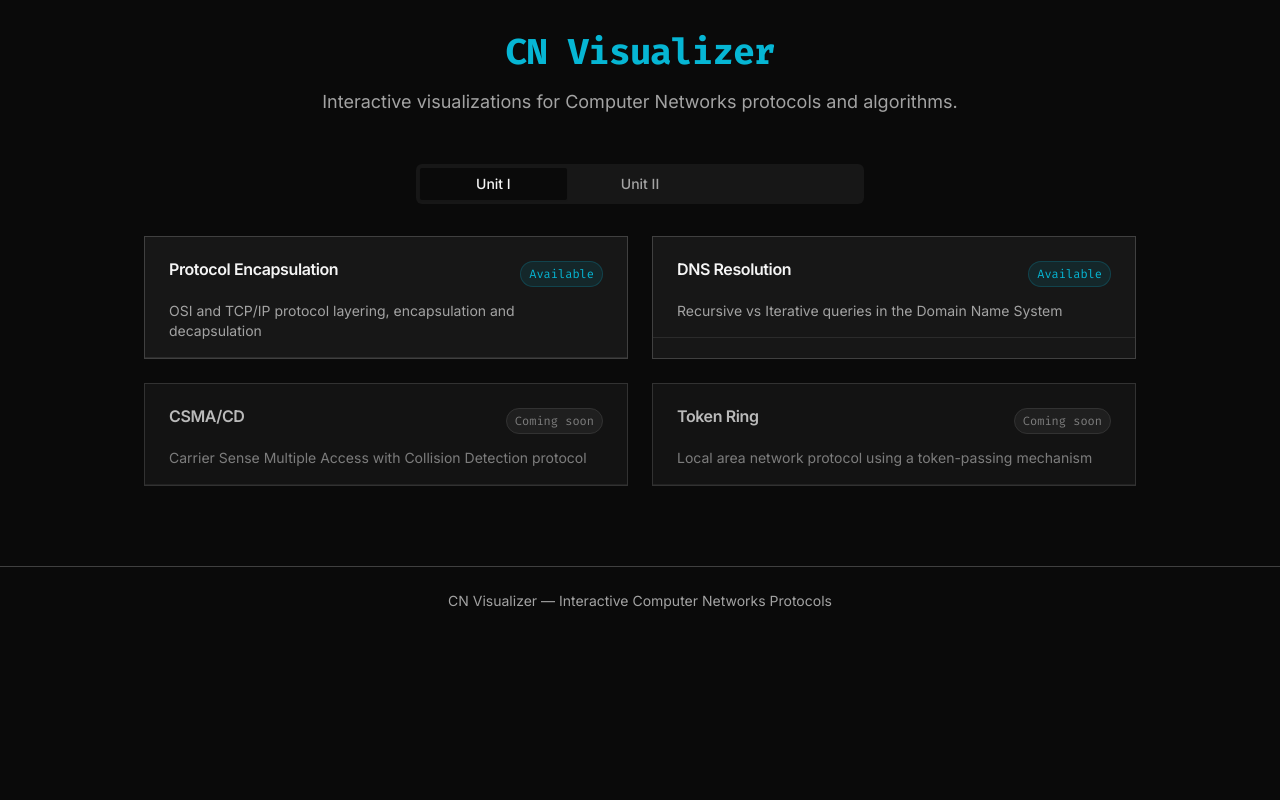
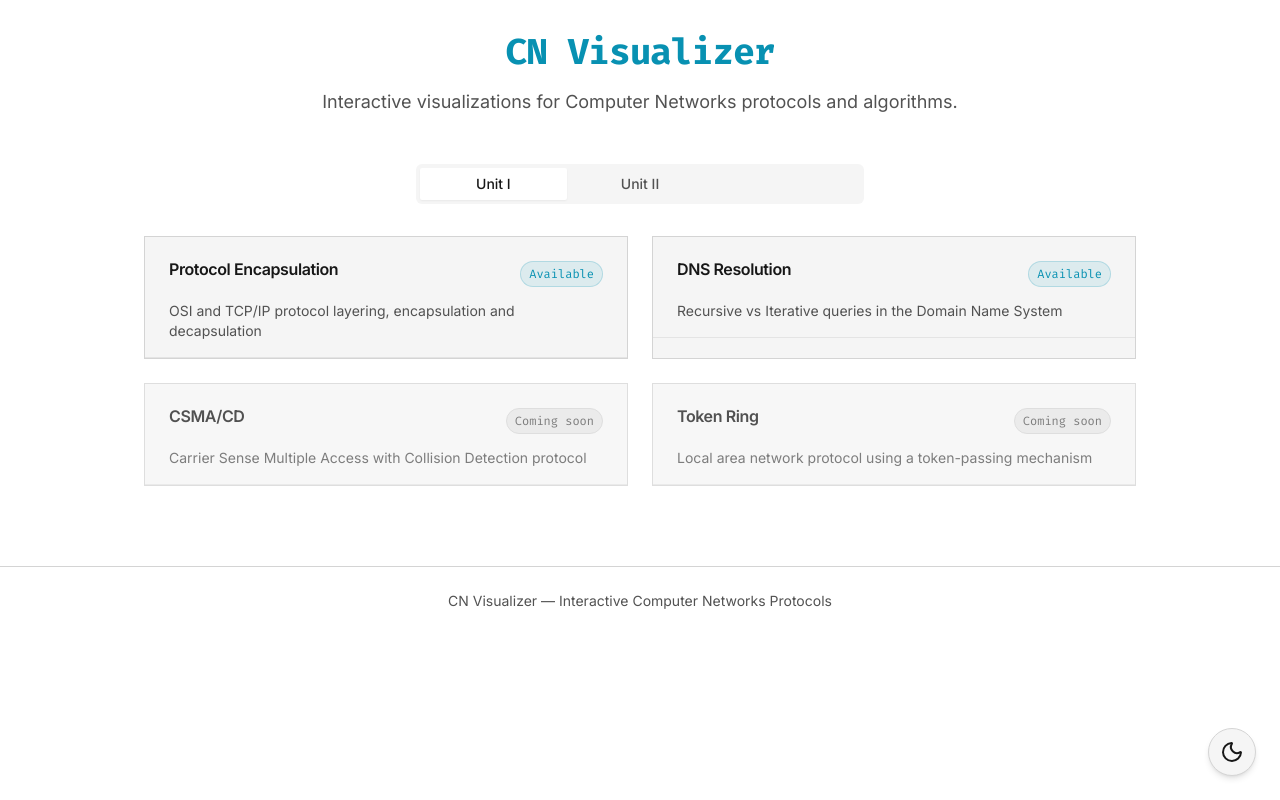
Before and after one commit to Ani-github-24/Computer-Networks-Visualizer, a React (Vite) app: page / in a window 1280 px wide. Built offline with nearby package versions, Linux system fonts and the light colour scheme.

Commit message:
Fix Tailwind CSS variables to RGB space for opacity support

```diff
--- a/index.html
+++ b/index.html
@@ -5,6 +5,19 @@
     <link rel="icon" type="image/svg+xml" href="/favicon.svg" />
     <meta name="viewport" content="width=device-width, initial-scale=1.0" />
     <title>cn-visualizer</title>
+    <script>
+      (function() {
+        try {
+          var isDark = localStorage.getItem('cn-visualizer-theme') === 'dark' ||
+            (!('cn-visualizer-theme' in localStorage) && window.matchMedia('(prefers-color-scheme: dark)').matches);
+          if (isDark) {
+            document.documentElement.classList.add('dark');
+          } else {
+            document.documentElement.classList.remove('dark');
+          }
+        } catch (e) {}
+      })();
+    </script>
   </head>
   <body>
     <div id="root"></div>
--- a/src/App.tsx
+++ b/src/App.tsx
@@ -1,17 +1,18 @@
-
-import { Routes, Route } from 'react-router-dom'
+import { HashRouter, Routes, Route } from 'react-router-dom'
 import { Home } from './pages/Home'
 import { Topic } from './pages/Topic'
 import { Demo } from './pages/Demo'
+import { ThemeToggle } from './components/ui/ThemeToggle'
 
 function App() {
   return (
     <div className="min-h-screen bg-background text-text selection:bg-accent/30">
+      <ThemeToggle />
       <main>
         <Routes>
           <Route path="/" element={<Home />} />
+          <Route path="/demo" element={<Demo />} />
           <Route path="/topic/:slug" element={<Topic />} />
-          <Route path="/demo" element={<Demo />} />
         </Routes>
       </main>
       <footer className="py-6 text-center text-sm text-textMuted border-t border-border mt-12">
--- /dev/null
+++ b/src/components/ui/ThemeToggle.tsx
@@ -0,0 +1,40 @@
+import { useEffect, useState } from 'react';
+import { Sun, Moon } from 'lucide-react';
+import { Button } from './Button';
+
+export function ThemeToggle() {
+  const [isDark, setIsDark] = useState(false);
+
+  useEffect(() => {
+    // Check initial state on mount
+    const isDarkMode = document.documentElement.classList.contains('dark');
+    setIsDark(isDarkMode);
+  }, []);
+
+  const toggleTheme = () => {
+    const newIsDark = !isDark;
+    setIsDark(newIsDark);
+
+    if (newIsDark) {
+      document.documentElement.classList.add('dark');
+      localStorage.setItem('cn-visualizer-theme', 'dark');
+    } else {
+      document.documentElement.classList.remove('dark');
+      localStorage.setItem('cn-visualizer-theme', 'light');
+    }
+  };
+
+  return (
+    <div className="fixed bottom-6 right-6 z-50">
+      <Button
+        variant="secondary"
+        size="icon"
+        onClick={toggleTheme}
+        className="rounded-full shadow-md w-12 h-12 bg-surface border border-border text-text hover:bg-surfaceHover hover:text-accent transition-colors"
+        title={isDark ? "Switch to Light Mode" : "Switch to Dark Mode"}
+      >
+        {isDark ? <Sun className="w-6 h-6" /> : <Moon className="w-6 h-6" />}
+      </Button>
+    </div>
+  );
+}
--- a/src/index.css
+++ b/src/index.css
@@ -5,7 +5,31 @@
 @tailwind utilities;
 
 @layer base {
+  :root {
+    --color-background: 255 255 255;
+    --color-surface: 245 245 245;
+    --color-surface-hover: 229 229 229;
+    --color-border: 212 212 212;
+    --color-text: 23 23 23;
+    --color-text-muted: 82 82 82;
+    --color-accent: 8 145 178;
+    --color-accent-hover: 14 116 144;
+    --color-error: 220 38 38;
+  }
+
+  .dark {
+    --color-background: 10 10 10;
+    --color-surface: 23 23 23;
+    --color-surface-hover: 38 38 38;
+    --color-border: 64 64 64;
+    --color-text: 245 245 245;
+    --color-text-muted: 163 163 163;
+    --color-accent: 6 182 212;
+    --color-accent-hover: 8 145 178;
+    --color-error: 220 38 38;
+  }
+
   body {
-    @apply bg-background text-text font-sans antialiased;
+    @apply bg-background text-text font-sans antialiased transition-colors duration-300;
   }
 }
--- a/tailwind.config.js
+++ b/tailwind.config.js
@@ -7,15 +7,15 @@ export default {
   theme: {
     extend: {
       colors: {
-        background: '#0a0a0a', // neutral-950
-        surface: '#171717', // neutral-900
-        surfaceHover: '#262626', // neutral-800
-        border: '#404040', // neutral-700
-        text: '#f5f5f5', // neutral-100
-        textMuted: '#a3a3a3', // neutral-400
-        accent: '#06b6d4', // cyan-500
-        accentHover: '#0891b2', // cyan-600
-        error: '#dc2626', // red-600 (kept strictly for failure scenarios like drops/timeouts)
+        background: 'rgb(var(--color-background) / <alpha-value>)',
+        surface: 'rgb(var(--color-surface) / <alpha-value>)',
+        surfaceHover: 'rgb(var(--color-surface-hover) / <alpha-value>)',
+        border: 'rgb(var(--color-border) / <alpha-value>)',
+        text: 'rgb(var(--color-text) / <alpha-value>)',
+        textMuted: 'rgb(var(--color-text-muted) / <alpha-value>)',
+        accent: 'rgb(var(--color-accent) / <alpha-value>)',
+        accentHover: 'rgb(var(--color-accent-hover) / <alpha-value>)',
+        error: 'rgb(var(--color-error) / <alpha-value>)',
       },
       fontFamily: {
         sans: ['Inter', 'system-ui', 'sans-serif'],
```
